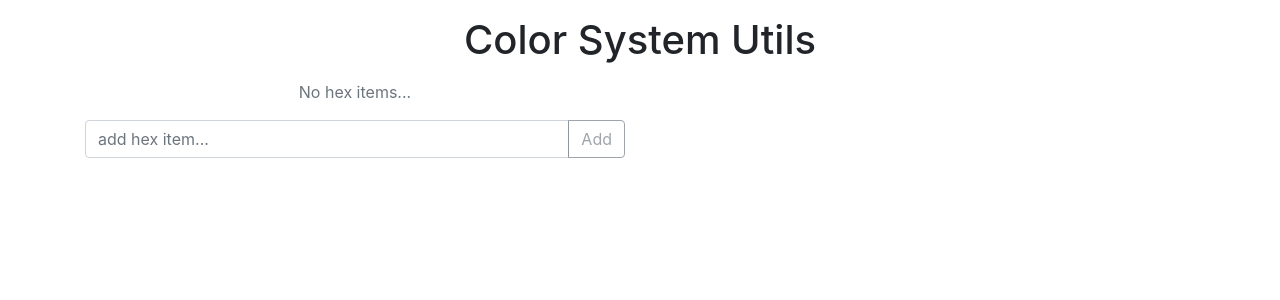
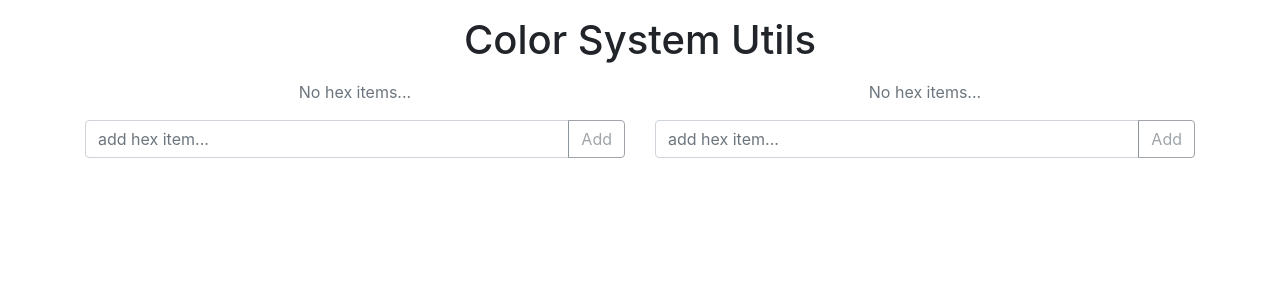
Before and after one commit to colinrobertbrooks/color-system-utils, a React (Create React App) app: page / in a window 1280 px wide. Shown: the top 300 px of the page. Built offline with nearby package versions, Linux system fonts and the light colour scheme.

Commit message:
two palettes

```diff
--- a/src/components/App.js
+++ b/src/components/App.js
@@ -5,7 +5,12 @@ import ItemsList from "./ItemsList";
 import useItems from "../hooks/useItems";
 
 function App() {
-  const [items, setItems] = useItems("COLORS_1");
+  const [palette1Items, setPalette1Items] = useItems({
+    localStorageKey: "PALETTE_1_ITEMS"
+  });
+  const [palette2Items, setPalette2Items] = useItems({
+    localStorageKey: "PALETTE_2_ITEMS"
+  });
 
   return (
     <Container>
@@ -14,12 +19,17 @@ function App() {
           <h1 className="text-center mt-3 mb-3">Color System Utils</h1>
         </Col>
         <Col xs={6}>
-          <ItemsList items={items} setItems={setItems} />
+          <ItemsList items={palette1Items} setItems={setPalette1Items} />
           <div className="mt-3">
-            <ItemInputGroup items={items} setItems={setItems} />
+            <ItemInputGroup items={palette1Items} setItems={setPalette1Items} />
           </div>
         </Col>
-        <Col xs={6} />
+        <Col xs={6}>
+          <ItemsList items={palette2Items} setItems={setPalette2Items} />
+          <div className="mt-3">
+            <ItemInputGroup items={palette2Items} setItems={setPalette2Items} />
+          </div>
+        </Col>
       </Row>
     </Container>
   );
```
